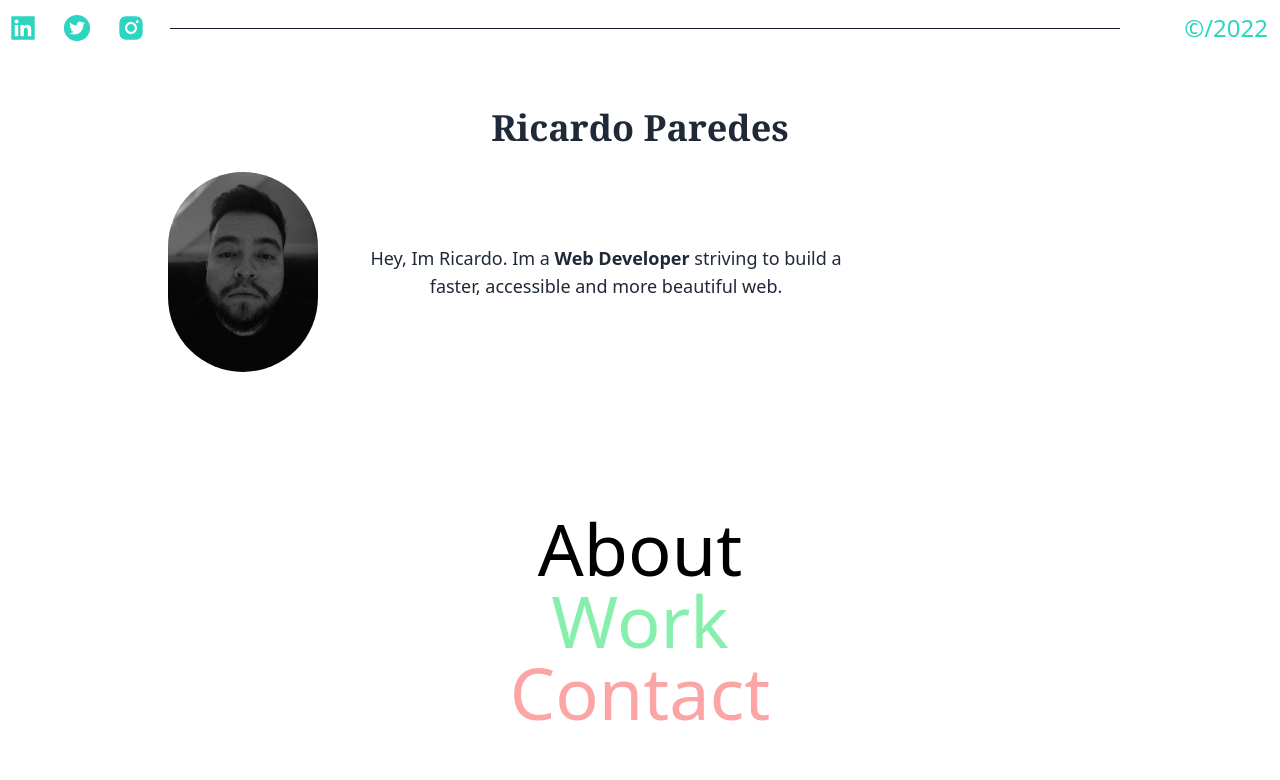
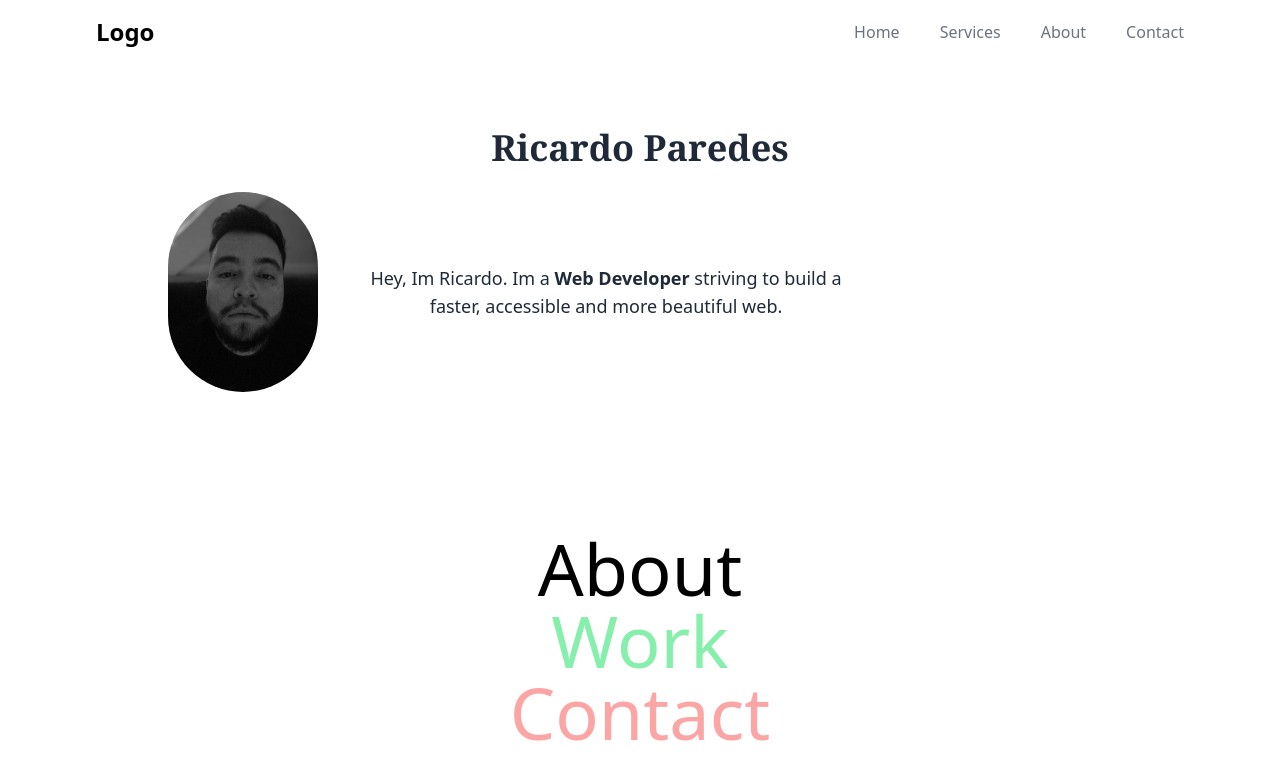
Before and after one commit to Rickypg711/port, a Next.js app: page / in a window 1280 px wide. Shown: the top 780 px of the page. Built offline with nearby package versions, Linux system fonts and the light colour scheme.

Commit message:
lil changes

```diff
--- a/src/app/Components/Navbar.tsx
+++ b/src/app/Components/Navbar.tsx
@@ -9,7 +9,7 @@ import {
 export default function Navbar() {
   return (
     <div>
-      <div className="flex mt-3 items-center">
+      {/* <div className="flex mt-3 items-center">
         <div className="ml-2 mr-6">
           <Link
             href="https://www.linkedin.com/in/ricardo-paredes-a2993a205/"
@@ -18,9 +18,9 @@ export default function Navbar() {
           >
             <AiFillLinkedin />
           </Link>
-        </div>
+        </div> */}
 
-        <div className="mr-6">
+        {/* <div className="mr-6">
           <Link
             href="https://twitter.com/Rickypg711"
             className="nav-left-link text-teal-400 text-3xl"
@@ -42,7 +42,78 @@ export default function Navbar() {
         <div className=" text-red-300">
           <div className="  ml-16 mr-3 text-teal-400 text-2xl">©/2022</div>
         </div>
+      </div> */}
+
+     {/* ?] */}
+     <div>
+     <nav className="bg-white shadow-md">
+      <div className="max-w-6xl mx-auto px-4 sm:px-6 lg:px-8">
+        <div className="flex justify-between h-16">
+          <div className="flex-shrink-0 flex items-center">
+            <Link href="/" className="font-bold text-2xl">
+              Logo
+            </Link>
+          </div>
+          <div className="-mr-2 flex items-center md:hidden">
+            <button
+              type="button"
+              // onClick={toggleMenu}
+              className="inline-flex items-center justify-center p-2 rounded-md text-gray-400 hover:text-gray-500 hover:bg-gray-100 focus:outline-none focus:bg-gray-100 focus:text-gray-500 transition duration-150 ease-in-out"
+            >
+              {/* {isOpen ? <FaTimes /> : <FaBars />} */}
+            </button>
+          </div>
+          <div className="hidden md:flex">
+            <div className="flex items-center">
+              <Link href="/" className="ml-10 font-medium text-gray-500 hover:text-gray-900 transition duration-150 ease-in-out">
+                  Home
+
+              </Link>
+              <Link href="/services" className="ml-10 font-medium text-gray-500 hover:text-gray-900 transition duration-150 ease-in-out">
+                  Services
+
+              </Link>
+              <Link href="/about" className="ml-10 font-medium text-gray-500 hover:text-gray-900 transition duration-150 ease-in-out">
+                  About
+
+              </Link>
+              <Link href="/contact" className="ml-10 font-medium text-gray-500 hover:text-gray-900 transition duration-150 ease-in-out">
+                  Contact
+
+              </Link>
+            </div>
+          </div>
+        </div>
       </div>
+      {/* {isOpen && (
+        <div className="md:hidden">
+          <div className="px-2 pt-2 pb-3">
+            <Link href="/">
+              <a className="block font-medium text-gray-500 hover:text-gray-900 transition duration-150 ease-in-out">
+                Home
+              </a>
+            </Link>
+            <Link href="/services">
+              <a className="block mt-1 font-medium text-gray-500 hover:text-gray-900 transition duration-150 ease-in-out">
+                Services
+              </a>
+            </Link>
+            <Link href="/about">
+              <a className="block mt-1 font-medium text-gray-500 hover:text-gray-900 transition duration-150 ease-in-out">
+                About
+              </a>
+            </Link>
+            <Link href="/contact">
+              <a className="block mt-1 font-medium text-gray-500 hover:text-gray-900 transition duration-150 ease-in-out">
+                Contact
+              </a>
+            </Link>
+          </div>
+        </div>
+      )} */}
+    </nav>
+     </div>
+     {/*  */}
     </div>
   );
 }
```
Also changed, not shown: src/app/page.tsx (+18 -38 lines).
